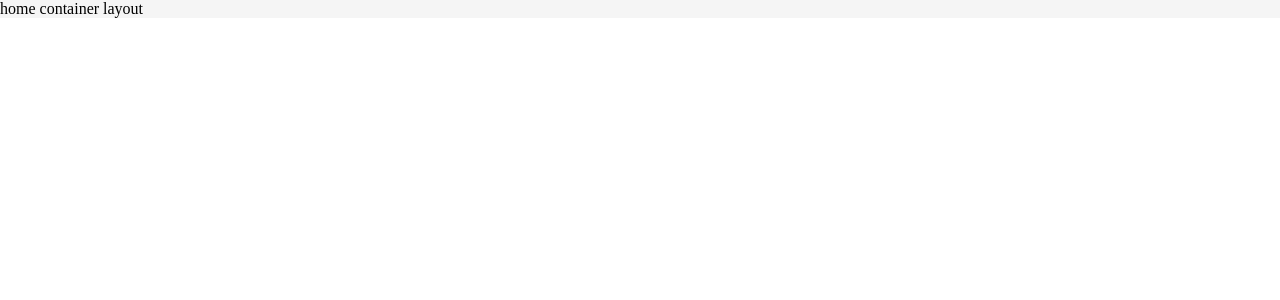
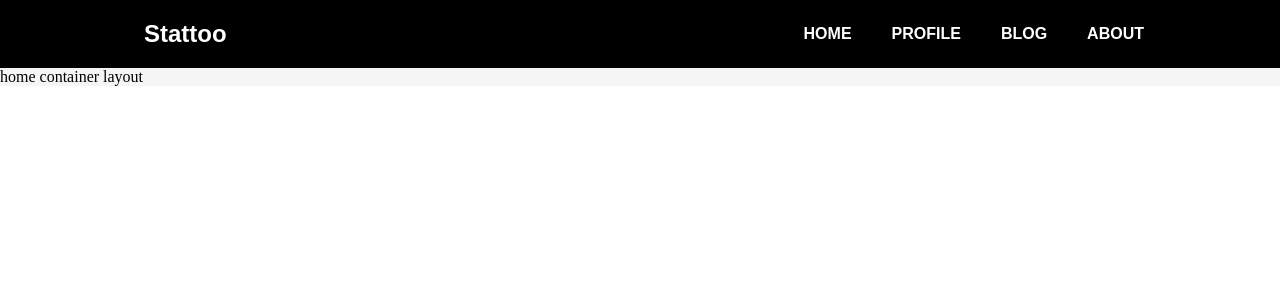
Before and after one commit to kanggongp/ts-world, a Next.js app: page / in a window 1280 px wide. Shown: the top 300 px of the page. Built offline with nearby package versions, Linux system fonts and the light colour scheme.

Commit message:
header 추가

```diff
--- /dev/null
+++ b/src/components/shared/Layout/Header/Header.module.scss
@@ -0,0 +1,36 @@
+.container {
+  display: flex;
+  justify-content: center;
+  align-content: center;
+  width: 100%;
+  padding: 4px;
+  background: black;
+}
+
+.content {
+  display: flex;
+  justify-content: space-between;
+  width: 100%;
+  max-width: 1000px;
+
+  h1 {
+    font-family: 'Noto Sanans Kr', sans-serif;
+    font-size: 24px;
+    font-weight: 700;
+    color: white;
+  }
+}
+
+.list {
+  display: flex;
+  align-items: center;
+  gap: 40px;
+
+  h2 {
+    font-family: 'Noto Sanans Kr', sans-serif;
+    font-size: 16px;
+    font-weight: 700;
+    color: white;
+    cursor: pointer;
+  }
+}
--- /dev/null
+++ b/src/components/shared/Layout/Header/Header.tsx
@@ -0,0 +1,21 @@
+import React from 'react';
+import styles from './Header.module.scss'
+
+const Header = () => {
+
+    return (
+        <div className={styles.container}>
+            <div className={styles.content}>
+                <h1>Stattoo</h1>
+                <div className={styles.list}>
+                    <h2>HOME</h2>
+                    <h2>PROFILE</h2>
+                    <h2>BLOG</h2>
+                    <h2>ABOUT</h2>
+                </div>
+            </div>
+        </div>
+    )
+}
+
+export default Header;
--- a/src/components/shared/Layout/Layout.module.scss
+++ b/src/components/shared/Layout/Layout.module.scss
@@ -1,9 +1,11 @@
 .container {
+  width: 100%;
   height: 100vh;
 }
 
 .main {
+  width: 100%;
+  display: flex;
+  flex-direction: column;
   position: relative;
-  max-width: 1600px;
-  height: 100%;
 }
--- a/src/components/shared/Layout/Layout.tsx
+++ b/src/components/shared/Layout/Layout.tsx
@@ -1,10 +1,14 @@
 import styles from './Layout.module.scss'
 import {PropsWithChildren} from "react";
+import Header from "@/components/shared/Layout/Header/Header";
 
 const Layout = ({ children }: PropsWithChildren ) => {
   return (
     <div className={styles.container}>
-      <div className={styles.main}>{children}</div>
+      <div className={styles.main}>
+          <Header/>
+          {children}
+      </div>
     </div>
   );
 };
--- a/src/components/views/Home/HomeContainer.module.scss
+++ b/src/components/views/Home/HomeContainer.module.scss
@@ -4,3 +4,7 @@
   width: 100%;
   background: whitesmoke;
 }
+
+.mainBanner {
+  width: 100%;
+}
--- a/src/pages/_document.tsx
+++ b/src/pages/_document.tsx
@@ -5,6 +5,11 @@ export default function Document() {
     <Html lang="en">
       <Head>
         <meta name="title" content="witch project"></meta>
+          <link
+              href='https://fonts.googleapis.com/css2?family=Noto+Sans+KR:wght@400;500;700;800;900&family=Poppins:wght@400;500;600;700;800;900&family=Roboto:wght@400;500;700&display=swap'
+              rel='stylesheet'
+              type='text/css'
+          />
       </Head>
       <body>
         <Main />
```
